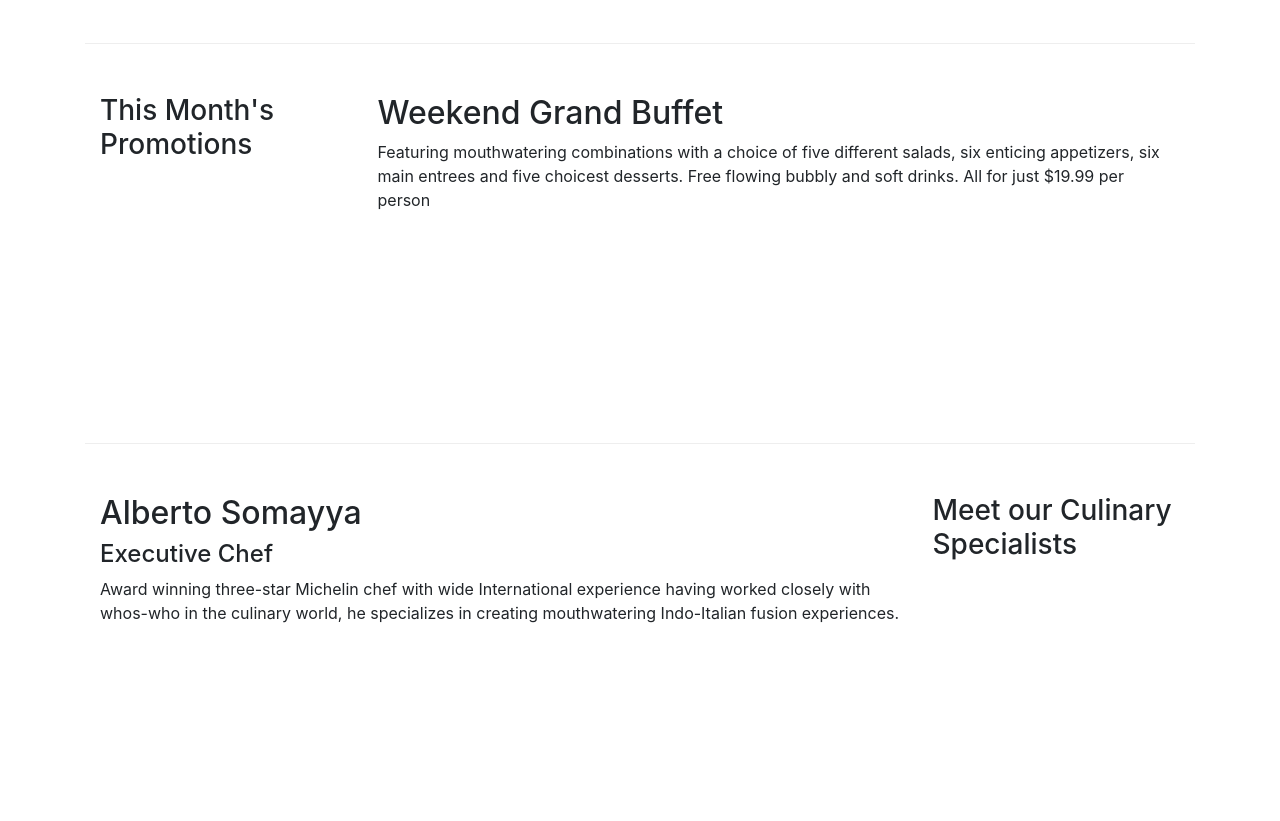
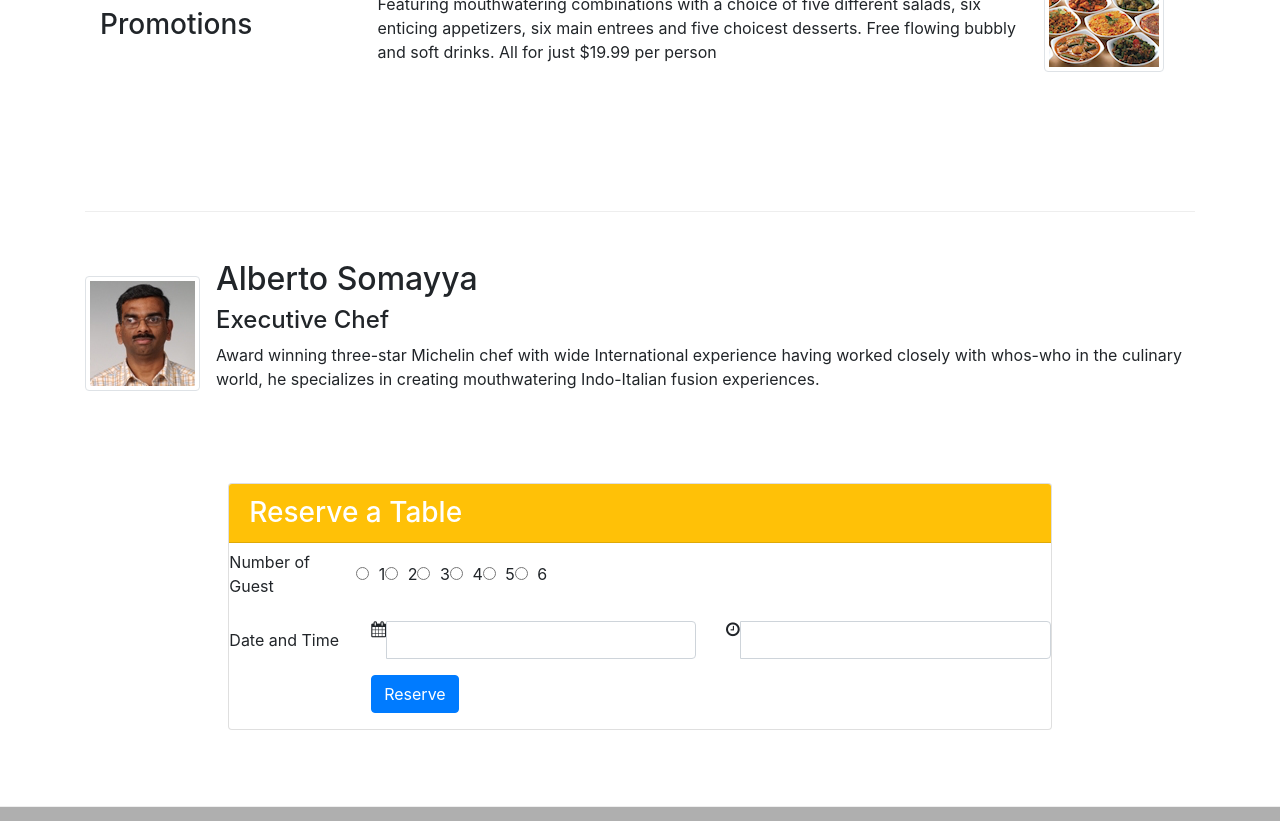
Before and after one commit to aman2698/confusion-website-fontend-ui-development-using-bootstrap4, a website: page index.html in a window 1280 px wide. Shown: the part 650-1471 px from the top of the page. Drawn offline with nearby package versions, Linux system fonts and the light colour scheme.

Commit message:
assignment 2

```diff
--- a/css/styles.css
+++ b/css/styles.css
@@ -32,3 +32,8 @@ body{
     background-color: #512da8;
 
 }
+.bg{
+    background-color: #e9fa00;
+    color: floralwhite;
+    font-size-adjust: 10;
+}
--- a/index.html
+++ b/index.html
@@ -75,20 +75,22 @@
           <div class="col-12 col-sm align-self-center">
             <img src="img/logo.png" class="img-fluid" />
           </div>
+          <div class="col-12 col-sm align-self-center">
+            <a class="btn btn-warning btn-block btn-sm" href="#reservetable" role="button">Reserve a Table</a>
+        </div>
         </div>
       </div>
     </header>
 
     <div class="container">
-      <div class="row row-content align-item-center">
-        <div class="media">
+        <div class="media mt-5">
           <img
             class="d-flex mr-3 img-thumbnail align-self-center"
             src="img/uthappizza.png"
             alt="Uthappizza"
           />
           <div class="media-body">
-            <h2 class="mt-0">Uthappizza</h2>
+            <h2 class="mt-0">Uthappizza <span class ="badge badge-danger">Hot</span><span class="badge badge-pill badge-secondary">$4.99</span></h2>
             <p class="d-none d-sm-block">
               A unique combination of Indian Uthappam (pancake) and Italian
               pizza, topped with Cerignola olives, ripe vine cherry tomatoes,
@@ -96,14 +98,13 @@
             </p>
           </div>
         </div>
-      </div>
-
-      <div class="row row-content align-item-center">
-        <div class="clo-12 col-sm-4 col-md-3">
+        <div class="row row-content align-items-center">
+          <div class="col-sm-4 col-md-3 ">
             <h3>This Month's Promotions</h3>
           </div>
-        <div class="clo-12 col-sm col-md">
-          <h2>Weekend Grand Buffet</h2>
+          <div class="media col-sm col-md">
+            <div class="media-body">
+              <h2>Weekend Grand Buffet <span class ="badge badge-danger">New</span></h2>
               <p>
                 Featuring mouthwatering combinations with a choice of five different
                 salads, six enticing appetizers, six main entrees and five choicest
@@ -111,21 +112,88 @@
                 per person
               </p>
             </div>
+            <img
+                class="d-flex mr-3 img-thumbnail align-self-center"
+                src="img/buffet.png"
+                alt="Uthappizza"
+              />
           </div>
 
-      <div class="row row-content align-item-center">
-        <div class="clo-12 col-sm-4 order-sm-last col-md-3">
-          <h3>Meet our Culinary Specialists</h3>
+
         </div>
-        <div class="clo-12 col-sm order-sm-first col-md">
-          <h2>Alberto Somayya</h2>
+
+
+
+
+          <div class="media mt-5 ">
+            <img class="d-flex mr-3 img-thumbnail align-self-center"
+                    src="img/alberto.png" alt="Alberto Somayya">
+            <div class="media-body">
+                <h2 class="mt-0">Alberto Somayya</h2>
                 <h4>Executive Chef</h4>
-          <p>
-            Award winning three-star Michelin chef with wide International
-            experience having worked closely with whos-who in the culinary
-            world, he specializes in creating mouthwatering Indo-Italian fusion
-            experiences.
+                <p class="d-none d-sm-block">Award winning three-star Michelin chef with wide
+                    International experience having worked closely with
+                    whos-who in the culinary world, he specializes in
+                    creating mouthwatering Indo-Italian fusion experiences.
                     </p>
+              </div>
+
+        </div>
+
+      </div>
+    </div>
+    <div class="row row-content justify-content-center">
+      <div class="col col-sm-8 align-self-center">
+          <div class="card">
+              <h3 class="card-header bg-warning text-white">Reserve a Table</h3>
+              <div class="card-block">
+      <form id="reservetable">
+        <div class="form-group row align-items-center">
+          <label class="col-12 col-sm-2 col-form-label">Number of Guest</label>
+          <div class="form-check form-check-inline col-12 col-sm">
+            <label class="form-check-label">
+              <input type="radio" class="form-check-input" id="numberofguest1" name="numberofguest" value="1"> 1
+            </label>
+            <label class="form-check-label">
+              <input type="radio" class="form-check-input" id="numberofguest2" name="numberofguest" value="2"> 2
+            </label>
+            <label class="form-check-label">
+              <input type="radio" class="form-check-input" id="numberofguest3" name="numberofguest" value="2"> 3
+            </label>
+            <label class="form-check-label">
+              <input type="radio" class="form-check-input" id="numberofguest4" name="numberofguest" value="2"> 4
+            </label>
+            <label class="form-check-label">
+              <input type="radio" class="form-check-input" id="numberofguest5" name="numberofguest" value="2"> 5
+            </label>
+            <label class="form-check-label">
+              <input type="radio" class="form-check-input" id="numberofguest6" name="numberofguest" value="2"> 6
+            </label>
+          </div>
+        </div>
+        <div class="form-group row align-items-center">
+          <label class="col-12 col-sm-2 col-form-label">Date and Time</label>
+          <div class="col-12 col-sm-5">
+            <div class="input-group">
+              <i class="input-group-addon fa fa-calendar" aria-hidden="true"></i>
+              <input type="text" class="form-control" id="date" name="date">
+            </div>
+          </div>
+          <div class="col-12 col-sm-5">
+            <div class="input-group">
+              <i class="input-group-addon fa fa-clock-o" aria-hidden="true"></i>
+              <input type="text" class="form-control" id="time" name="time">
+            </div>
+          </div>
+        </div>
+        <div class="form-group row">
+          <div class="offset-sm-2 col-md-10">
+            <button type="submit" class="btn btn-primary">Reserve</button>
+          </div>
+        </div>
+      </form>
+    </div>
+  </div>
 </div>
 </div>
     </div>
```
Also changed, not shown: package.json (added, +23 -0 lines), img/alberto.png (added), img/buffet.png (added), img/logo.png (added), img/uthappizza.png (added), 3 other files. Lines whose indentation alone changed are shown as unchanged.
